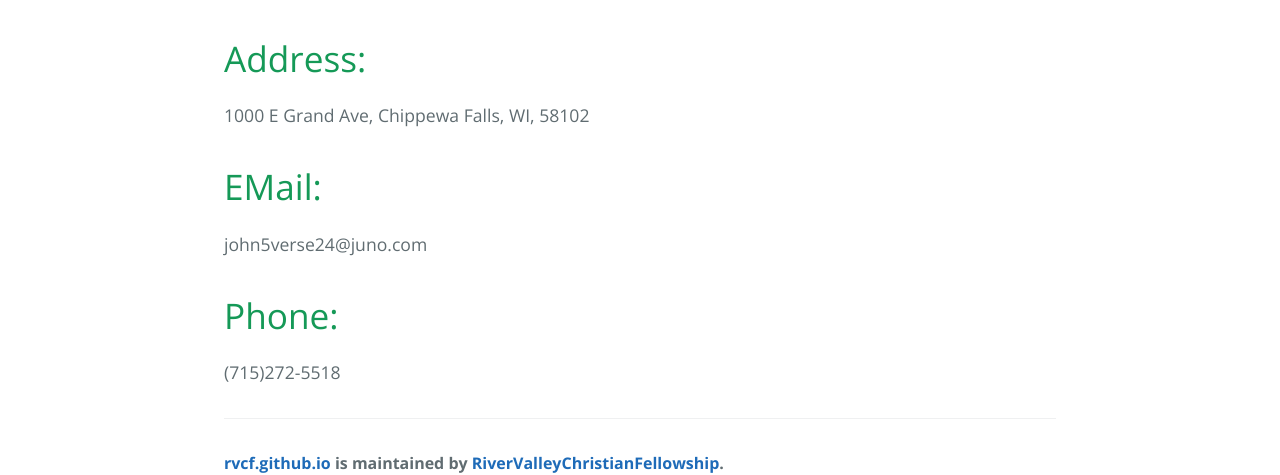
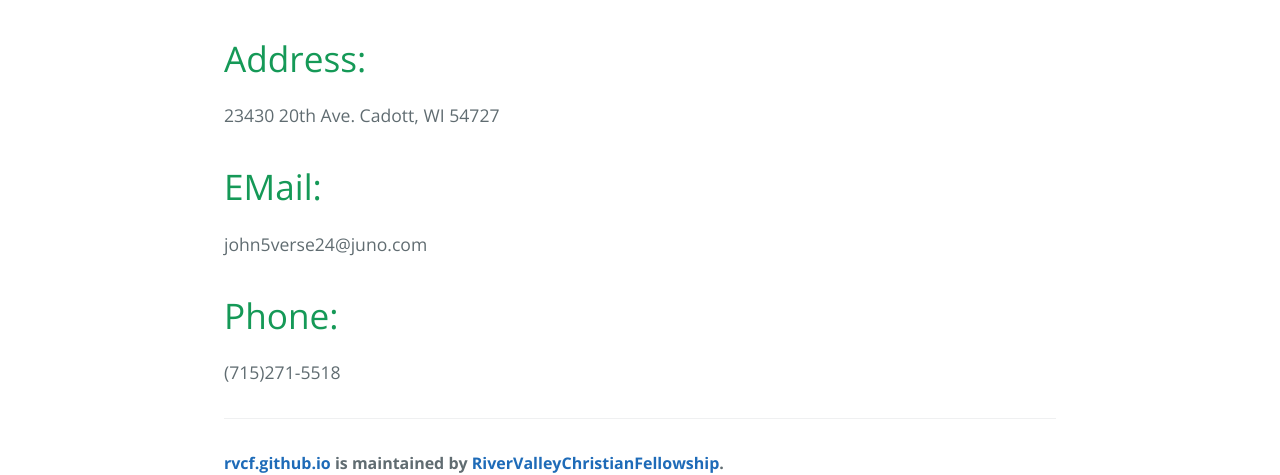
Before and after one commit to RiverValleyChristianFellowship/rvcf.github.io, a Jekyll site: the page built from Contact.md, in a window 1280 px wide. Shown: the part 827-1302 px from the top of the page. Built offline with Jekyll 4.4.1, drawn with Linux system fonts in a browser that asks for light colours; our own code applies the rules of GitHub Pages for plain Markdown files; the repository's description, which GitHub fills in, is left out.

Commit message:
fix contact

```diff
--- a/Contact.md
+++ b/Contact.md
@@ -8,10 +8,10 @@ It is our desire to recognize additional elders in time in accordance with the L
 If you wish to contact Joel Hanson, or someone else from River Valley Christian Fellowship please email us or call the phone number provided below. Thanks for visiting!
 
 # Address:
-1000 E Grand Ave, Chippewa Falls, WI, 58102
+23430 20th Ave. Cadott, WI 54727
 
 # EMail:
 john5verse24@juno.com
 
 # Phone:
-(715)272-5518
+(715)271-5518
```
